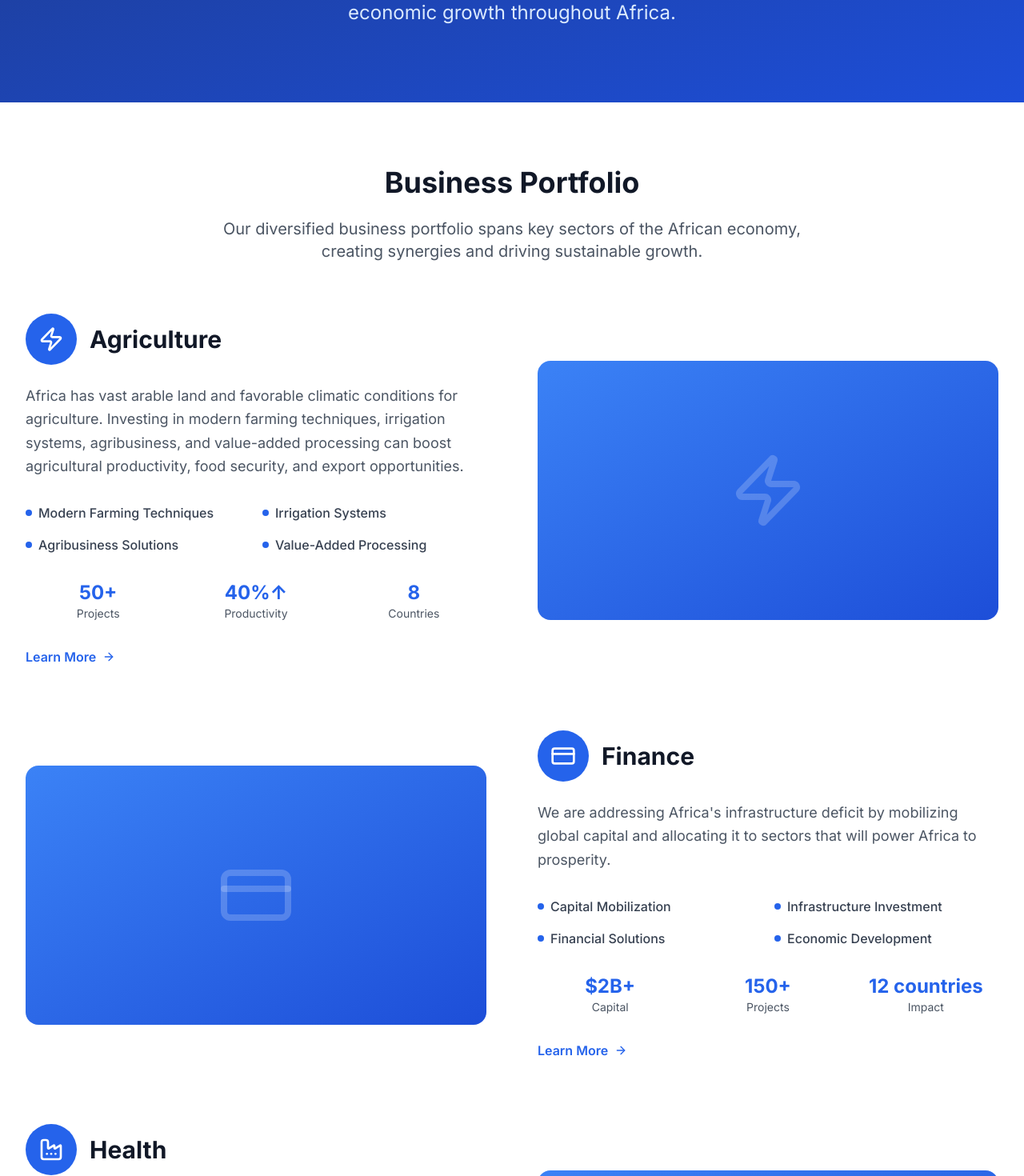
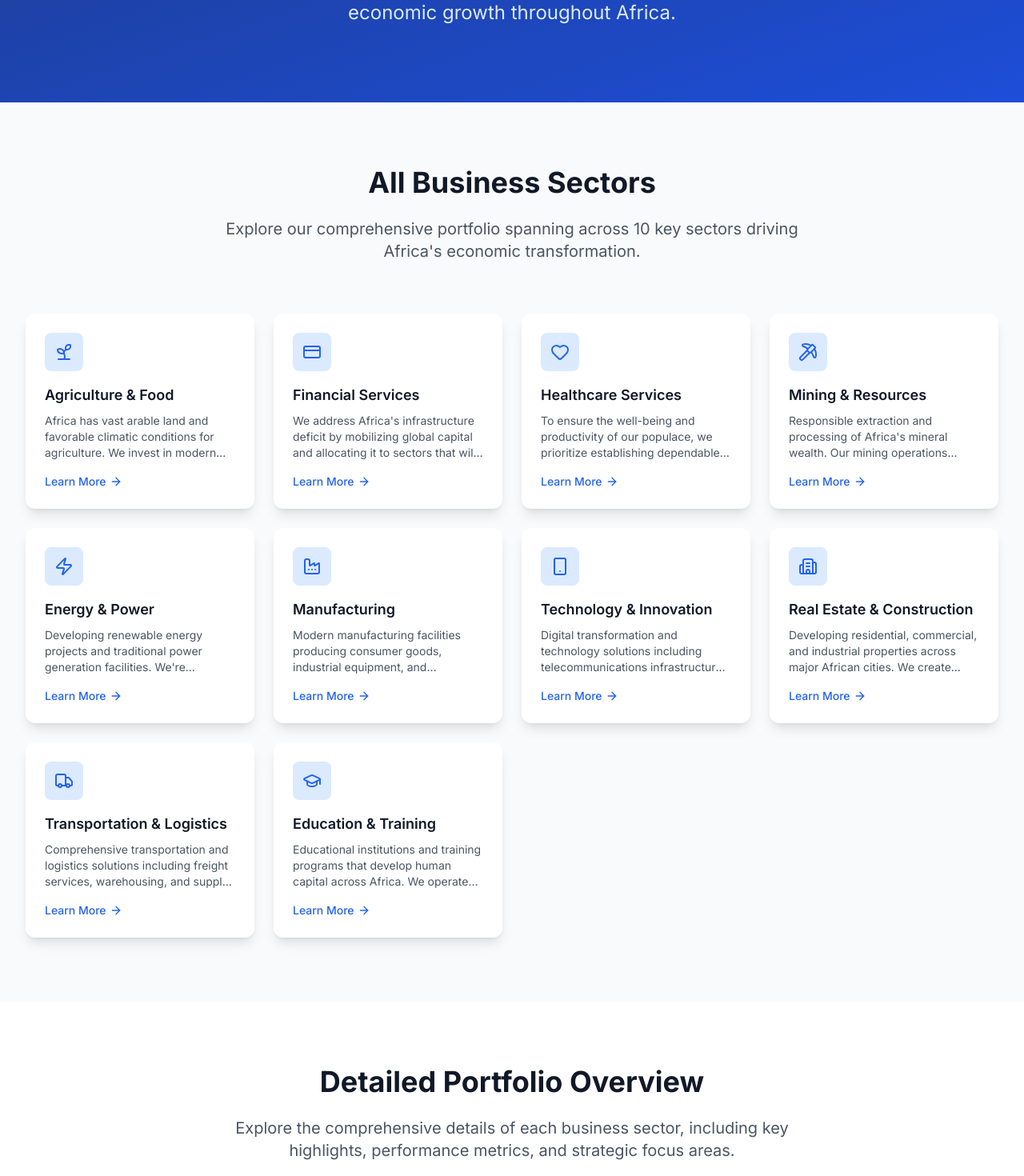
Before and after one commit to MichealAllison/ovyegroup, a Next.js app: page /business in a window 1280 px wide. Shown: the part 300-1770 px from the top of the page at 80% size. Built offline with nearby package versions, Linux system fonts and the light colour scheme.

Commit message:
added single page for bussiness sector page

```diff
--- a/src/app/business/page.tsx
+++ b/src/app/business/page.tsx
@@ -5,8 +5,13 @@ import {
   Zap,
   Factory,
   Smartphone,
-  Building,
+  Building2,
   CreditCard,
+  Heart,
+  Sprout,
+  Pickaxe,
+  Truck,
+  GraduationCap,
   TrendingUp,
   Users,
   Globe,
@@ -20,10 +25,10 @@ export default function BusinessPage() {
   const businessSectors = [
     {
       id: "agriculture",
-      title: "Agriculture",
-      icon: Zap,
+      title: "Agriculture & Food",
+      icon: Sprout,
       description:
-        "Africa has vast arable land and favorable climatic conditions for agriculture. Investing in modern farming techniques, irrigation systems, agribusiness, and value-added processing can boost agricultural productivity, food security, and export opportunities.",
+        "Africa has vast arable land and favorable climatic conditions for agriculture. We invest in modern farming techniques, irrigation systems, agribusiness, and value-added processing to boost agricultural productivity, food security, and export opportunities.",
       highlights: [
         "Modern Farming Techniques",
         "Irrigation Systems",
@@ -35,62 +40,137 @@ export default function BusinessPage() {
     },
     {
       id: "finance",
-      title: "Finance",
+      title: "Financial Services",
       icon: CreditCard,
       description:
-        "We are addressing Africa's infrastructure deficit by mobilizing global capital and allocating it to sectors that will power Africa to prosperity.",
+        "We address Africa's infrastructure deficit by mobilizing global capital and allocating it to sectors that will power Africa to prosperity. Our comprehensive financial services include banking, insurance, and investment management.",
       highlights: [
         "Capital Mobilization",
         "Infrastructure Investment",
-        "Financial Solutions",
-        "Economic Development",
+        "Commercial Banking",
+        "Investment Management",
       ],
-      stats: { capital: "$2B+", projects: "150+", impact: "12 countries" },
+      stats: { capital: "$2B+", customers: "2M+", branches: "150+" },
       image: "/api/placeholder/600/400",
     },
     {
-      id: "health",
-      title: "Health",
-      icon: Factory,
+      id: "healthcare",
+      title: "Healthcare Services",
+      icon: Heart,
       description:
-        "To ensure the well-being and productivity of our populace, it is imperative for Africa to prioritize the establishment of dependable and accessible healthcare services. By investing in top-tier health facilities, cutting-edge equipment, and quality services.",
+        "To ensure the well-being and productivity of our populace, we prioritize establishing dependable and accessible healthcare services. We invest in top-tier health facilities, cutting-edge equipment, and quality services.",
       highlights: [
         "Health Facilities",
         "Medical Equipment",
         "Quality Healthcare Services",
-        "Accessible Healthcare",
+        "Telemedicine Solutions",
       ],
-      stats: { facilities: "25+", patients: "100K+", coverage: "85%" },
+      stats: { facilities: "50+", patients: "1M+", coverage: "85%" },
       image: "/api/placeholder/600/400",
     },
     {
       id: "mining",
-      title: "Mining",
-      icon: Building,
+      title: "Mining & Resources",
+      icon: Pickaxe,
       description:
-        "We are addressing Africa's infrastructure deficit by mobilizing global capital and allocating it to sectors that will power Africa to prosperity.",
+        "Responsible extraction and processing of Africa's mineral wealth. Our mining operations focus on sustainable practices while maintaining the highest environmental and safety standards across all projects.",
       highlights: [
         "Resource Extraction",
         "Sustainable Mining",
-        "Infrastructure Development",
-        "Economic Growth",
+        "Environmental Compliance",
+        "Safety Standards",
       ],
-      stats: { operations: "12+", output: "2M tons", employment: "5K+" },
+      stats: { operations: "25+", output: "2.5M oz", safety: "99.8%" },
       image: "/api/placeholder/600/400",
     },
     {
-      id: "financial",
-      title: "Financial Services",
-      icon: CreditCard,
+      id: "energy",
+      title: "Energy & Power",
+      icon: Zap,
       description:
-        "Providing comprehensive financial services including banking, insurance, investment management, and microfinance solutions across Africa.",
+        "Developing renewable energy projects and traditional power generation facilities. We're committed to providing reliable, affordable energy while supporting Africa's transition to clean energy solutions.",
       highlights: [
-        "Commercial Banking",
-        "Insurance Services",
-        "Investment Management",
-        "Microfinance",
+        "Solar Power Plants",
+        "Wind Energy",
+        "Hydroelectric Projects",
+        "Energy Storage",
       ],
-      stats: { customers: "2M+", branches: "150+", assets: "$5B+" },
+      stats: { capacity: "2.5GW", projects: "45+", households: "3M+" },
+      image: "/api/placeholder/600/400",
+    },
+    {
+      id: "manufacturing",
+      title: "Manufacturing",
+      icon: Factory,
+      description:
+        "Modern manufacturing facilities producing consumer goods, industrial equipment, and construction materials. Our operations focus on quality, efficiency, and supporting local supply chains across Africa.",
+      highlights: [
+        "Consumer Goods",
+        "Industrial Equipment",
+        "Construction Materials",
+        "Automotive Parts",
+      ],
+      stats: { facilities: "30+", products: "500+", exports: "40%" },
+      image: "/api/placeholder/600/400",
+    },
+    {
+      id: "technology",
+      title: "Technology & Innovation",
+      icon: Smartphone,
+      description:
+        "Digital transformation and technology solutions including telecommunications infrastructure, software development, and fintech platforms that drive economic growth across Africa.",
+      highlights: [
+        "Telecommunications",
+        "Software Development",
+        "Fintech Solutions",
+        "Digital Infrastructure",
+      ],
+      stats: { users: "10M+", apps: "25+", coverage: "85%" },
+      image: "/api/placeholder/600/400",
+    },
+    {
+      id: "real-estate",
+      title: "Real Estate & Construction",
+      icon: Building2,
+      description:
+        "Developing residential, commercial, and industrial properties across major African cities. We create modern, sustainable communities while supporting urban development and economic growth.",
+      highlights: [
+        "Residential Developments",
+        "Commercial Properties",
+        "Industrial Parks",
+        "Infrastructure Projects",
+      ],
+      stats: { projects: "100+", units: "25K+", cities: "20+" },
+      image: "/api/placeholder/600/400",
+    },
+    {
+      id: "transportation",
+      title: "Transportation & Logistics",
+      icon: Truck,
+      description:
+        "Comprehensive transportation and logistics solutions including freight services, warehousing, and supply chain management. We connect markets and facilitate trade across Africa.",
+      highlights: [
+        "Freight Services",
+        "Warehousing",
+        "Supply Chain Management",
+        "Last-Mile Delivery",
+      ],
+      stats: { vehicles: "2K+", warehouses: "50+", routes: "200+" },
+      image: "/api/placeholder/600/400",
+    },
+    {
+      id: "education",
+      title: "Education & Training",
+      icon: GraduationCap,
+      description:
+        "Educational institutions and training programs that develop human capital across Africa. We operate schools, universities, and vocational training centers focused on practical skills and innovation.",
+      highlights: [
+        "Primary & Secondary Schools",
+        "Universities",
+        "Vocational Training",
+        "Online Learning Platforms",
+      ],
+      stats: { students: "75K+", institutions: "80+", graduates: "200K+" },
       image: "/api/placeholder/600/400",
     },
   ];
@@ -99,26 +179,26 @@ export default function BusinessPage() {
     {
       icon: TrendingUp,
       title: "Revenue Growth",
-      value: "25%",
+      value: "35%",
       description: "Year-over-year growth across all business sectors",
     },
     {
       icon: Users,
       title: "Employment",
-      value: "50K+",
-      description: "Direct jobs created across Africa",
+      value: "150K+",
+      description: "Direct and indirect jobs created across Africa",
     },
     {
       icon: Globe,
       title: "Market Presence",
-      value: "15",
-      description: "Countries with active operations",
+      value: "20",
+      description: "Countries with active operations and partnerships",
     },
     {
       icon: Factory,
-      title: "Facilities",
-      value: "100+",
-      description: "Manufacturing and service facilities",
+      title: "Total Facilities",
+      value: "500+",
+      description: "Combined facilities across all business sectors",
     },
   ];
 
@@ -146,17 +226,67 @@ export default function BusinessPage() {
         </div>
       </section>
 
+      {/* Business Sectors Grid Overview */}
+      <section className="py-20 bg-gray-50">
+        <div className="max-w-7xl mx-auto px-4 sm:px-6 lg:px-8">
+          <div className="text-center mb-16">
+            <h2 className="text-4xl font-bold text-gray-900 mb-6">
+              All Business Sectors
+            </h2>
+            <p className="text-xl text-gray-600 max-w-3xl mx-auto">
+              Explore our comprehensive portfolio spanning across{" "}
+              {businessSectors.length} key sectors driving Africa&apos;s
+              economic transformation.
+            </p>
+          </div>
+
+          <div className="grid grid-cols-1 md:grid-cols-2 lg:grid-cols-3 xl:grid-cols-4 gap-6">
+            {businessSectors.map((sector, index) => (
+              <motion.div
+                key={sector.id}
+                initial={{ opacity: 0, y: 20 }}
+                whileInView={{ opacity: 1, y: 0 }}
+                transition={{ duration: 0.5, delay: index * 0.05 }}
+                className="bg-white rounded-xl shadow-lg p-6 hover:shadow-xl transition-all duration-300 cursor-pointer group"
+                onClick={() => {
+                  document
+                    .getElementById(`sector-${sector.id}`)
+                    ?.scrollIntoView({
+                      behavior: "smooth",
+                      block: "center",
+                    });
+                }}
+              >
+                <div className="w-12 h-12 bg-blue-100 rounded-lg flex items-center justify-center mb-4 group-hover:bg-blue-600 transition-colors">
+                  <sector.icon className="w-6 h-6 text-blue-600 group-hover:text-white" />
+                </div>
+                <h3 className="text-lg font-semibold text-gray-900 mb-2 group-hover:text-blue-600 transition-colors">
+                  {sector.title}
+                </h3>
+                <p className="text-sm text-gray-600 mb-4 line-clamp-3">
+                  {sector.description}
+                </p>
+                <div className="flex items-center text-blue-600 text-sm font-medium">
+                  <span>Learn More</span>
+                  <ArrowRight className="w-4 h-4 ml-1 group-hover:translate-x-1 transition-transform" />
+                </div>
+              </motion.div>
+            ))}
+          </div>
+        </div>
+      </section>
+
       {/* Business Overview */}
       <section className="py-20">
         <div className="max-w-7xl mx-auto px-4 sm:px-6 lg:px-8">
           <div className="text-center mb-16">
             <h2 className="text-4xl font-bold text-gray-900 mb-6">
-              Business Portfolio
+              Detailed Portfolio Overview
             </h2>
             <p className="text-xl text-gray-600 max-w-3xl mx-auto">
-              Our diversified business portfolio spans key sectors of the
-              African economy, creating synergies and driving sustainable
-              growth.
+              Explore the comprehensive details of each business sector,
+              including key highlights, performance metrics, and strategic focus
+              areas.
             </p>
           </div>
 
@@ -164,6 +294,7 @@ export default function BusinessPage() {
             {businessSectors.map((sector, index) => (
               <motion.div
                 key={sector.id}
+                id={`sector-${sector.id}`}
                 initial={{ opacity: 0, y: 30 }}
                 whileInView={{ opacity: 1, y: 0 }}
                 transition={{ duration: 0.6, delay: index * 0.1 }}
--- a/src/app/page.tsx
+++ b/src/app/page.tsx
@@ -282,10 +282,16 @@ export default function Home() {
               </motion.div>
             ))}
           </div>
-          <div className="flex justify-center mt-8">
-            <button className="px-4 py-2 bg-blue-600 text-white rounded-lg hover:bg-blue-700 transition-colors">
-              View More
-            </button>
+          <div className="flex justify-center mt-12">
+            <motion.div whileHover={{ scale: 1.05 }} whileTap={{ scale: 0.95 }}>
+              <Link
+                href="/business"
+                className="inline-flex items-center px-8 py-4 bg-blue-600 text-white font-semibold rounded-lg hover:bg-blue-700 transition-colors gap-2"
+              >
+                View All Business Sectors
+                <ArrowRight className="w-5 h-5" />
+              </Link>
+            </motion.div>
           </div>
         </div>
       </section>
```
Also changed, not shown: 1 other file (tests, documents, lock files or other folders).
